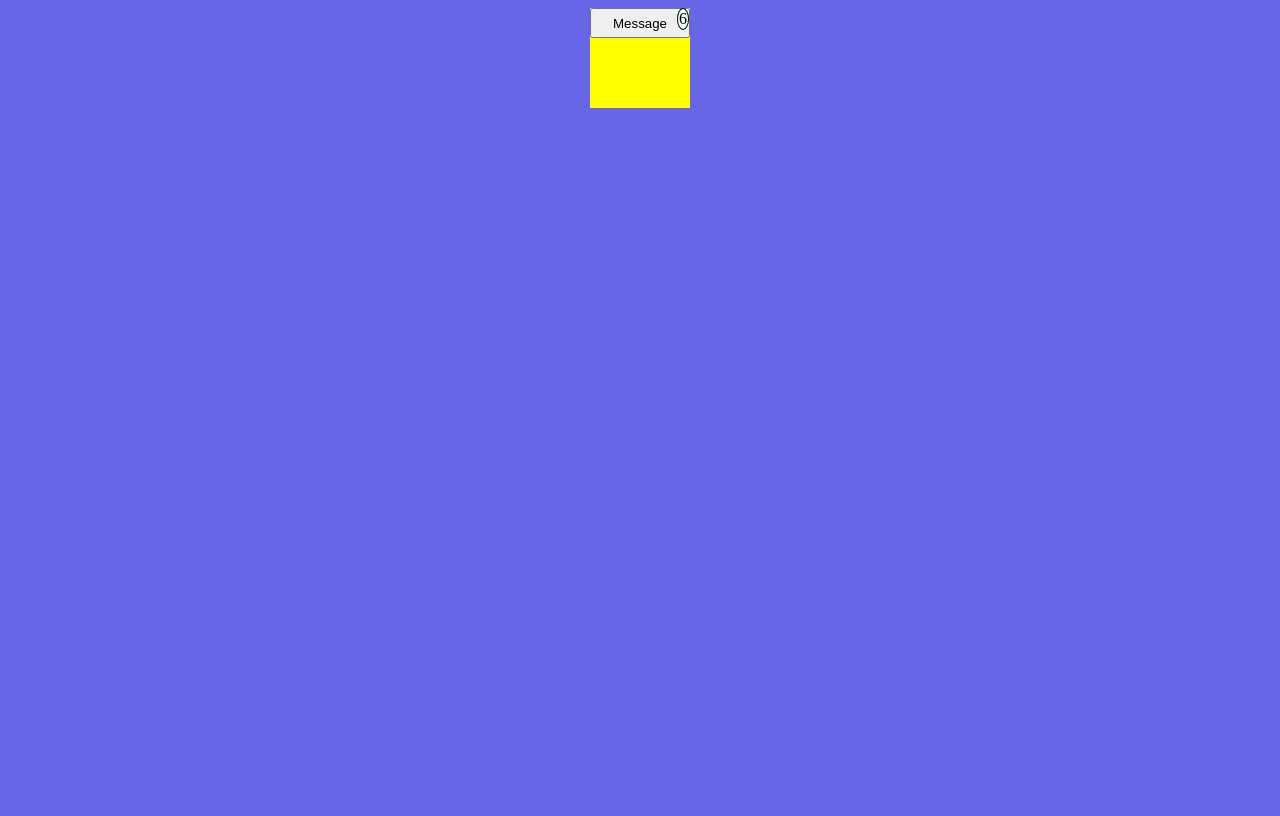
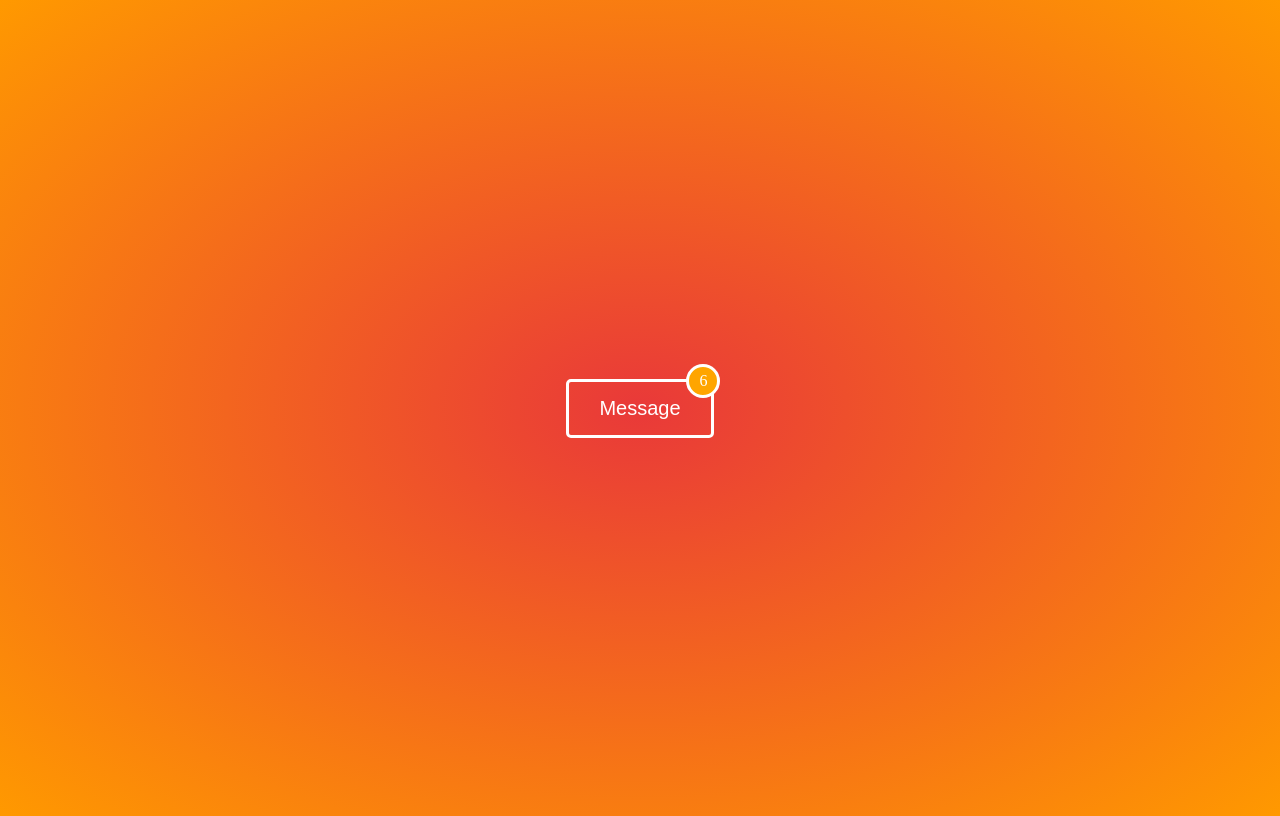
Before and after one commit to sayankbanik/HTML-CSS-Revamp, a plain HTML site: page 01_Position/button badge/index.html in a window 1280 px wide. Drawn offline with Linux system fonts and the light colour scheme.

Commit message:
My solution, output looks good :))

```diff
--- a/01_Position/button badge/index.html
+++ b/01_Position/button badge/index.html
@@ -8,8 +8,8 @@
   </head>
   <body>
     <div class="box">
-      <button>Message</button>
-      <span>6</span>
+      <button class="btn">Message</button>
+      <span class="badge">6</span>
     </div>
   </body>
 </html>
--- a/01_Position/button badge/style.css
+++ b/01_Position/button badge/style.css
@@ -1,25 +1,34 @@
 body {
-  background-color: rgb(102, 102, 231);
+  background: radial-gradient(rgb(233, 57, 57), rgb(255, 153, 0));
+  height: 100vh; /*gradient will take whole view height*/
+  /* background-color: red; */
+  display: flex;
+  justify-content: center; /*horizontally center*/
+  align-items: center; /*vertically center*/
 }
 .box {
-  background-color: yellow;
-  height: 100px;
-  width: 100px;
-  margin: auto;
-  /* padding: 10px; */
+  /* background-color: blue; */
+  /* width: 400px; */
+  /* height: 400px; */
+  padding: 30px;
   position: relative;
 }
-.box button {
-  width: 100px;
-  height: 30px;
-  /* margin-top: 10px; */
+
+.btn {
+  color: white;
+  background-color: transparent;
+  border: 3px solid white;
+  border-radius: 5px;
+  padding: 15px 30px;
+  font-size: 20px;
 }
-.box span {
-  background-color: azure;
-  padding: 1px;
-  border-radius: 75%;
-  border: 1px solid black;
+.badge {
+  color: white;
+  border: 3px solid white;
+  padding: 5px 10px;
+  border-radius: 50%;
+  background-color: orange;
   position: absolute;
-  top: 0;
-  right: 1px;
+  top: 15px;
+  left: 150px;
 }
```
